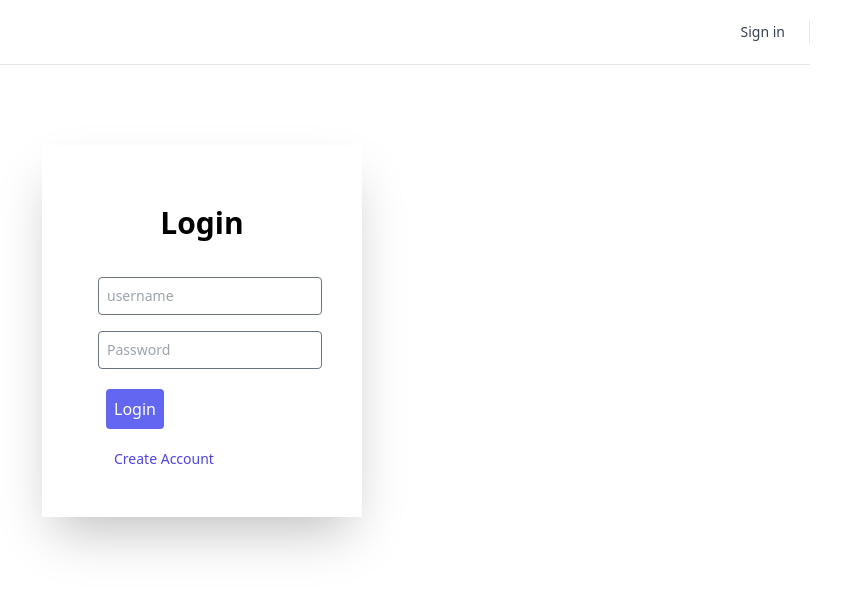
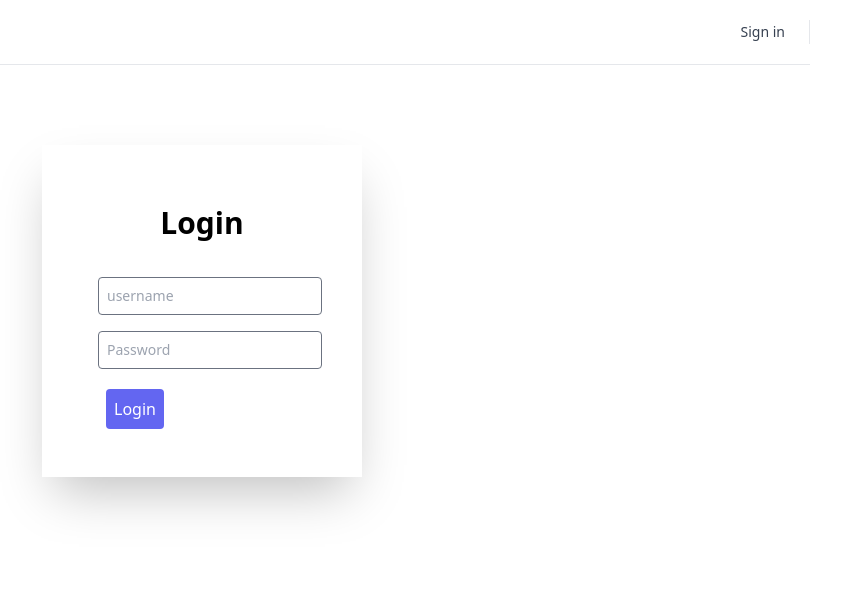
Before and after one commit to yogesh140/partymanagement, an Angular app: page /login in a window 1280 px wide. Shown: the top 590 px of the page, without its empty margins (438-1279 px from the left). Built offline with nearby package versions, Linux system fonts and the light colour scheme.

Commit message:
Update login.component.html

```diff
--- a/src/app/components/login/login.component.html
+++ b/src/app/components/login/login.component.html
@@ -51,13 +51,6 @@
       >
         Login
       </button>
-      <div class="flex justify-start mt-5">
-        <a
-          routerLink="/register"
-          class="text-indigo-600 ml-2 text-sm font-medium cursor-pointer"
-          >Create Account</a
-        >
-      </div>
     </div>
   </form>
 </div>
```
